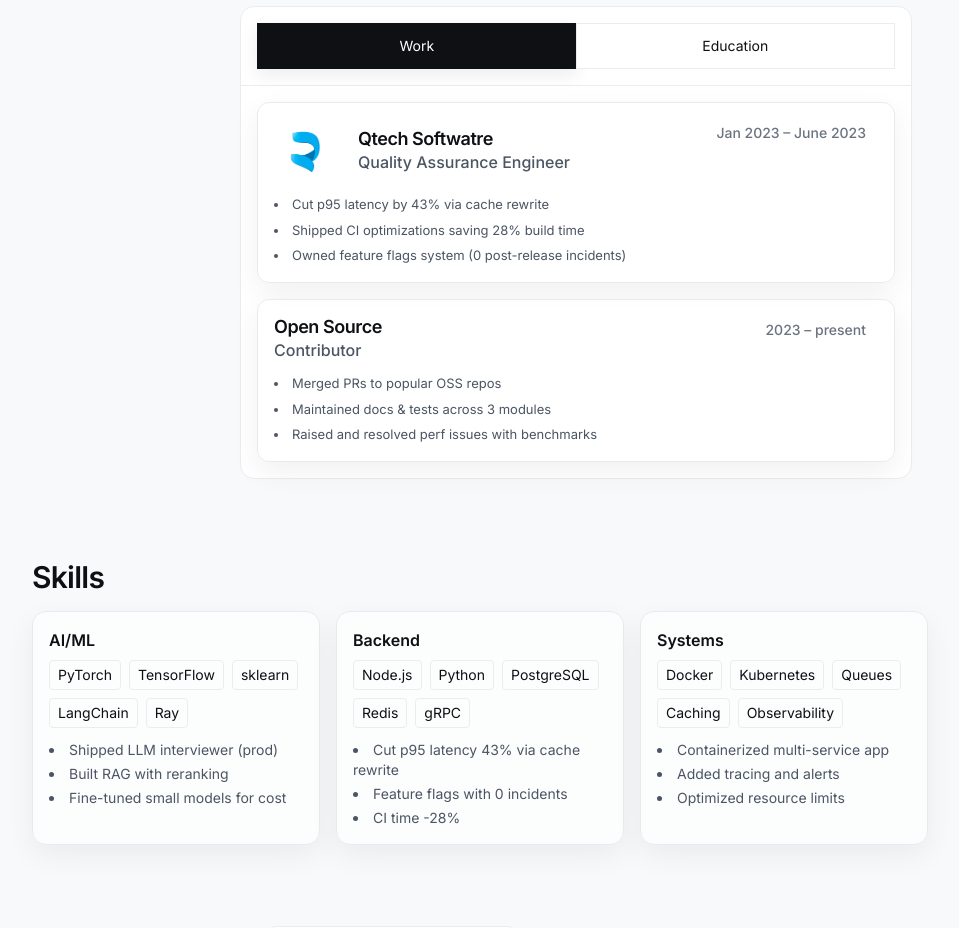
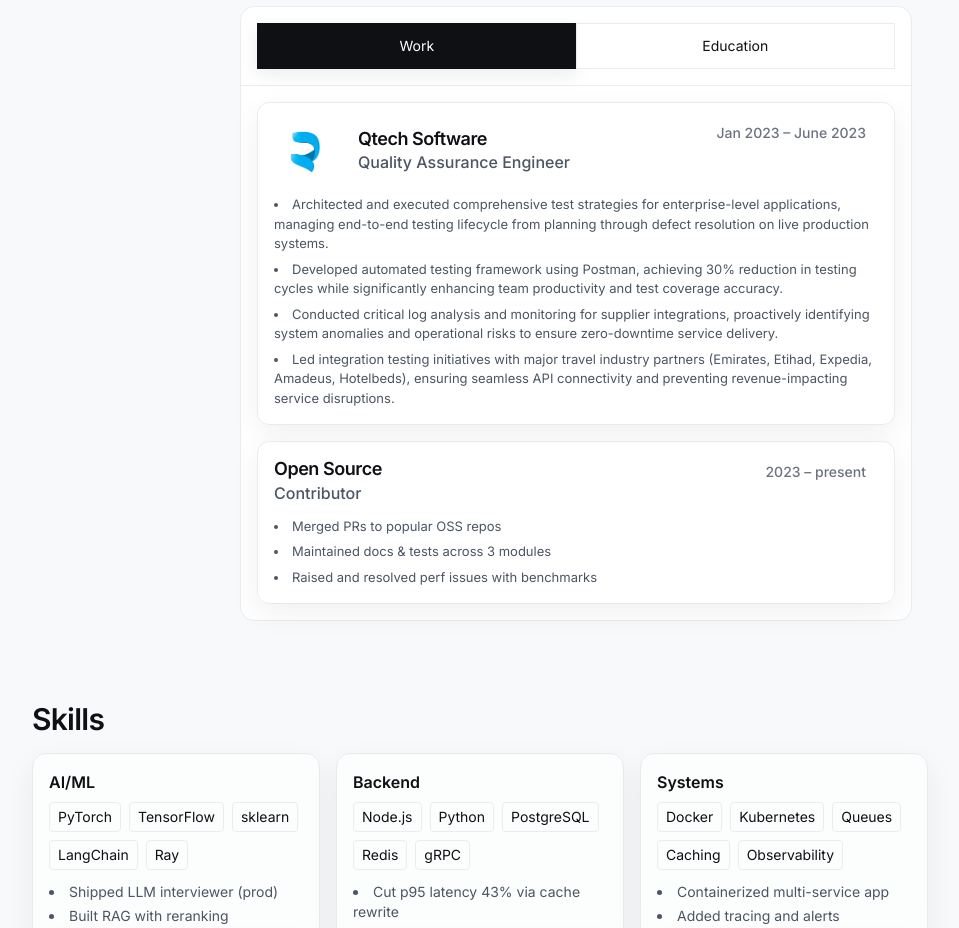
Before and after one commit to Youknowzair/portfolio, a Next.js app: page / in a window 1280 px wide. Shown: the part 1220-2148 px from the top of the page, without its empty margins (64-1023 px from the left). Built offline with nearby package versions, Linux system fonts and the light colour scheme.

Commit message:
chore(data): refine experience details

```diff
--- a/data/experiences.js
+++ b/data/experiences.js
@@ -1,14 +1,15 @@
 // Experience data for the site. Keep simple objects here for easy edits.
 const experiences = [
   {
-    company: "Qtech Softwatre",
+    company: "Qtech Software",
     role: "Quality Assurance Engineer",
     period: "Jan 2023 – June 2023",
     logo: "/Qtech.png",
     impacts: [
-      "Cut p95 latency by 43% via cache rewrite",
-      "Shipped CI optimizations saving 28% build time",
-      "Owned feature flags system (0 post-release incidents)"
+      "Architected and executed comprehensive test strategies for enterprise-level applications, managing end-to-end testing lifecycle from planning through defect resolution on live production systems.",
+      "Developed automated testing framework using Postman, achieving 30% reduction in testing cycles while significantly enhancing team productivity and test coverage accuracy.",
+      "Conducted critical log analysis and monitoring for supplier integrations, proactively identifying system anomalies and operational risks to ensure zero-downtime service delivery.",
+      "Led integration testing initiatives with major travel industry partners (Emirates, Etihad, Expedia, Amadeus, Hotelbeds), ensuring seamless API connectivity and preventing revenue-impacting service disruptions."
     ]
   },
   {
```
